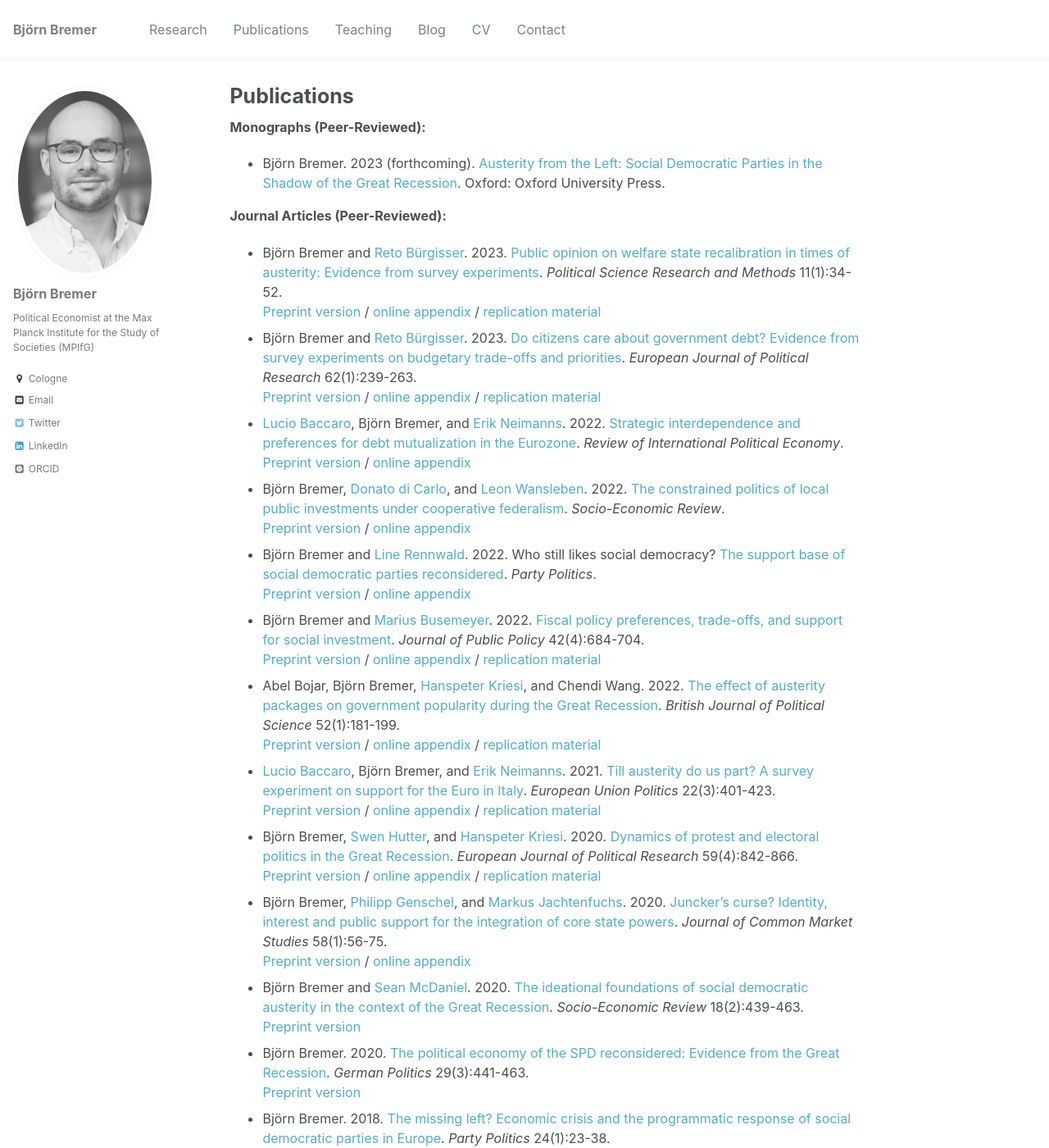
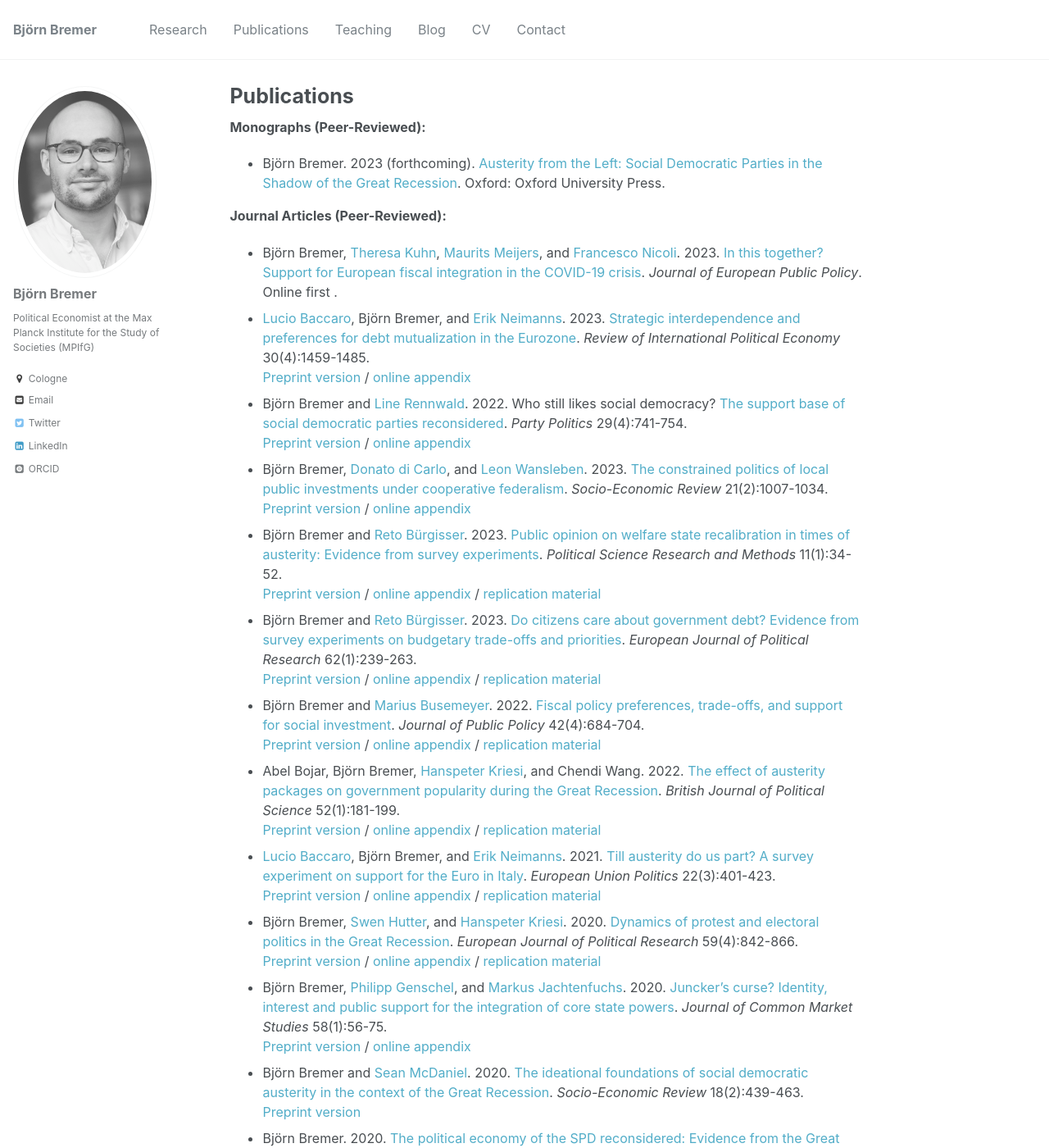
Before and after one commit to bjoernbremer/bjoernbremer.github.io, a Jekyll site: the page built from _pages/publications.md, in a window 1280 px wide and 1400 px high. Shown: the whole window at 82% size. Built offline with Jekyll 4.4.1, drawn with Linux system fonts in a browser that asks for light colours; some web fonts are replaced; some of the changed text lies outside the part shown.

Commit message:
Update publications.md

```diff
--- a/_pages/publications.md
+++ b/_pages/publications.md
@@ -10,16 +10,17 @@ author_profile: true
 * Björn Bremer. 2023 (forthcoming). [Austerity from the Left: Social Democratic Parties in the Shadow of the Great Recession](https://global.oup.com/academic/product/austerity-from-the-left-9780192872210?facet_narrowbyprice_facet=50to100&lang=en&cc=mv#). Oxford: Oxford University Press.
 
 **Journal Articles (Peer-Reviewed):**
+* Björn Bremer, [Theresa Kuhn](https://theresakuhn.eu/), [Maurits Meijers](http://mauritsmeijers.eu/), and [Francesco Nicoli](https://francesconicoli.wordpress.com/). 2023. [In this together? Support for European fiscal integration in the COVID-19 crisis](https://doi.org/10.1080/13501763.2023.2220357). *Journal of European Public Policy*. Online first .<br/>
+* [Lucio Baccaro](https://www.mpifg.de/people/lb/index_en.asp), Björn Bremer, and [Erik Neimanns](https://www.mpifg.de/forschung/wissdetails_en.asp?MitarbID=885). 2023. [Strategic interdependence and preferences for debt mutualization in the Eurozone](https://doi.org/10.1080/09692290.2022.2107043). *Review of International Political Economy* 30(4):1459-1485. <br/>
+[Preprint version](https://osf.io/preprints/socarxiv/atg8p/) / [online appendix]({{ site.url }}/files/publications/BaccaroBremerNeimanns_RIPE_OnlineAppendix.pdf)
+* Björn Bremer and [Line Rennwald](https://linerennwald.wordpress.com/). 2022. Who still likes social democracy? [The support base of social democratic parties reconsidered](https://doi.org/10.1177/13540688221093770). *Party Politics* 29(4):741-754. <br/>
+[Preprint version]({{ site.url }}/files/publications/BremerRennwald_PartyPolitics_Preprint.pdf) / [online appendix]({{ site.url }}/files/publications/BremerRennwald_PartyPolitics_OnlineAppendix.pdf)
+* Björn Bremer, [Donato di Carlo](https://www.mpifg.de/person/110112/753645), and [Leon Wansleben](https://www.mpifg.de/person/wansleben-leon/576460). 2023. [The constrained politics of local public investments under cooperative federalism](https://doi.org/10.1093/ser/mwac026). *Socio-Economic Review* 21(2):1007-1034. <br/>
+[Preprint version]({{ site.url }}/files/publications/BremerDiCarloWansleben_SER_Preprint.pdf) / [online appendix]({{ site.url }}/files/publications/BremerDiCarloWansleben_SER_OnlineAppendix.pdf)
 * Björn Bremer and [Reto Bürgisser](https://retobuergisser.com/). 2023. [Public opinion on welfare state recalibration in times of austerity: Evidence from survey experiments](https://cup.org/3IVayu6). *Political Science Research and Methods* 11(1):34-52. <br/>
 [Preprint version](https://osf.io/uj6eq/)  / [online appendix]({{ site.url }}/files/publications/BremerBürgisser_PSRM_OnlineAppendix.pdf) / [replication material](https://dataverse.harvard.edu/dataset.xhtml?persistentId=doi:10.7910/DVN/7ERIFH)
 * Björn Bremer and [Reto Bürgisser](https://retobuergisser.com/). 2023. [Do citizens care about government debt? Evidence from survey experiments on budgetary trade-offs and priorities](https://ejpr.onlinelibrary.wiley.com/doi/abs/10.1111/1475-6765.12505). *European Journal of Political Research* 62(1):239-263. <br/>
 [Preprint version](https://osf.io/preprints/socarxiv/gw5ea/) / [online appendix]({{ site.url }}/files/publications/BremerBürgisser_EJPR_OnlineAppendix.pdf) / [replication material](https://ejpr.onlinelibrary.wiley.com/doi/full/10.1111/1475-6765.12505)
-* [Lucio Baccaro](https://www.mpifg.de/people/lb/index_en.asp), Björn Bremer, and [Erik Neimanns](https://www.mpifg.de/forschung/wissdetails_en.asp?MitarbID=885). 2022. [Strategic interdependence and preferences for debt mutualization in the Eurozone](https://doi.org/10.1080/09692290.2022.2107043). *Review of International Political Economy*. <br/>
-[Preprint version](https://osf.io/preprints/socarxiv/atg8p/) / [online appendix]({{ site.url }}/files/publications/BaccaroBremerNeimanns_RIPE_OnlineAppendix.pdf)
-* Björn Bremer, [Donato di Carlo](https://www.mpifg.de/person/110112/753645), and [Leon Wansleben](https://www.mpifg.de/person/wansleben-leon/576460). 2022. [The constrained politics of local public investments under cooperative federalism](https://doi.org/10.1093/ser/mwac026). *Socio-Economic Review*. <br/>
-[Preprint version]({{ site.url }}/files/publications/BremerDiCarloWansleben_SER_Preprint.pdf) / [online appendix]({{ site.url }}/files/publications/BremerDiCarloWansleben_SER_OnlineAppendix.pdf)
-* Björn Bremer and [Line Rennwald](https://linerennwald.wordpress.com/). 2022. Who still likes social democracy? [The support base of social democratic parties reconsidered](https://doi.org/10.1177/13540688221093770). *Party Politics*. <br/>
-[Preprint version]({{ site.url }}/files/publications/BremerRennwald_PartyPolitics_Preprint.pdf) / [online appendix]({{ site.url }}/files/publications/BremerRennwald_PartyPolitics_OnlineAppendix.pdf)
 * Björn Bremer and [Marius Busemeyer](https://www.polver.uni-konstanz.de/en/busemeyer/team/prof-marius-r-busemeyer/). 2022. [Fiscal policy preferences, trade-offs, and support for social investment](https://doi.org/10.1017/S0143814X22000095). *Journal of Public Policy* 42(4):684-704. <br/>
 [Preprint version]({{ site.url }}/files/publications/BremerBusemeyer_JPP_Preprint.pdf) / [online appendix]({{ site.url }}/files/publications/BremerBusemeyer_JPP_OnlineAppendix.pdf) / [replication material]( https://doi.org/10.7910/DVN/LQUPJW)
 * Abel Bojar, Björn Bremer, [Hanspeter Kriesi](http://www.eui.eu/DepartmentsAndCentres/PoliticalAndSocialSciences/People/Professors/Kriesi.aspx), and Chendi Wang. 2022. [The effect of austerity packages on government popularity during the Great Recession](https://t.co/2Fmbwkxf9T?amp=1). *British Journal of Political Science* 52(1):181-199. <br/>
@@ -39,6 +40,7 @@ author_profile: true
 
 **Book Chapters in Edited Volumes:**
 
+* Björn Bremer. Forthcoming. "The electoral consequences of centrist policies: Fiscal consolidations and the fate of social democratic parties." In Silja Häusermann and Herbert Kitschelt (eds.), *Beyond Social Democracy: The Transformation of the Left in Emerging Knowledge Societies*. Cambridge: Cambridge University Press.
 * Björn Bremer. 2022. "Public preferences towards social investment: Comparing patterns of support across three continents." In Julian Garritzmann, Silja Häusermann, and Bruno Palier (eds.), *[The World Politics of Social Investment (Volume I): The Welfare State in the Century of Knowledge](https://global.oup.com/academic/product/the-world-politics-of-social-investment-volume-i-9780197585245?cc=us&lang=en&)*. Oxford: Oxford University Press.
 * Björn Bremer, [Swen Hutter](http://www.swen-hutter.eu/), and [Hanspeter Kriesi](http://www.eui.eu/DepartmentsAndCentres/PoliticalAndSocialSciences/People/Professors/Kriesi.aspx). 2020. "Electoral punishment and protest politics in times of crisis." In Hanspeter Kriesi, Jasmine Lorenzini, Bruno Wüest, and Silja Häusermann (eds.), *[Contention in Times of Crises: Comparing Political Protest in 30 European Countries](https://www.cambridge.org/core/books/contention-in-times-of-crisis/2118EB6100BA91A0DA0834FA93CB2E49#fndtn-information), 2000-2015*. Cambridge: Cambridge University Press.
 * Björn Bremer and [Julia Schulte-Cloos](https://jschultecloos.github.io/). 2019. "The restructuring of British and German party politics in times of crisis". In Hutter, Swen and Hanspeter Kriesi (eds.), *[European Party Politics in Times of Crisis](https://www.cambridge.org/core/books/european-party-politics-in-times-of-crisis/466446CE959EB782BC30047F8FB9275D#fndtn-information).* Cambridge: Cambridge University Press.
```
